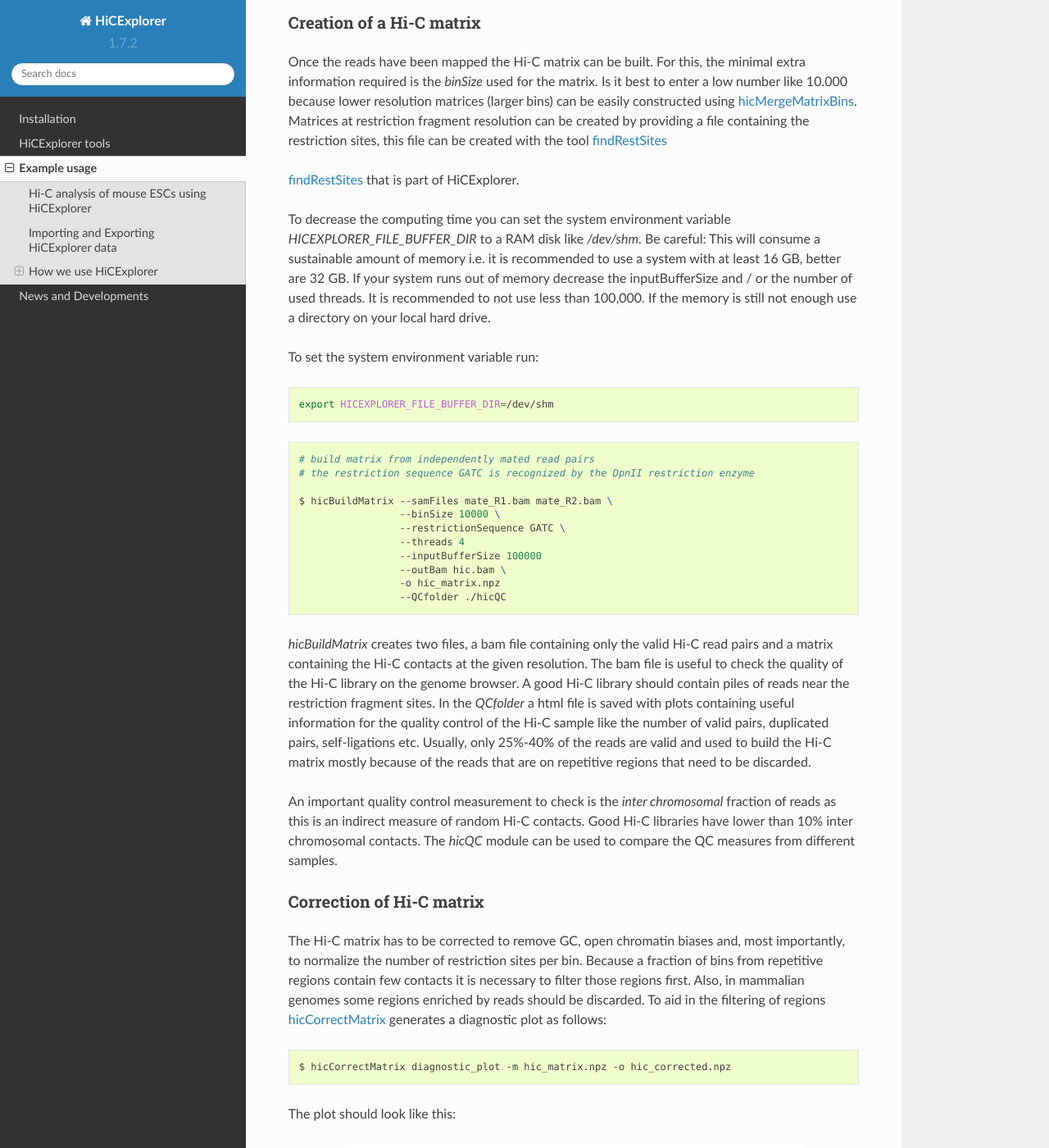
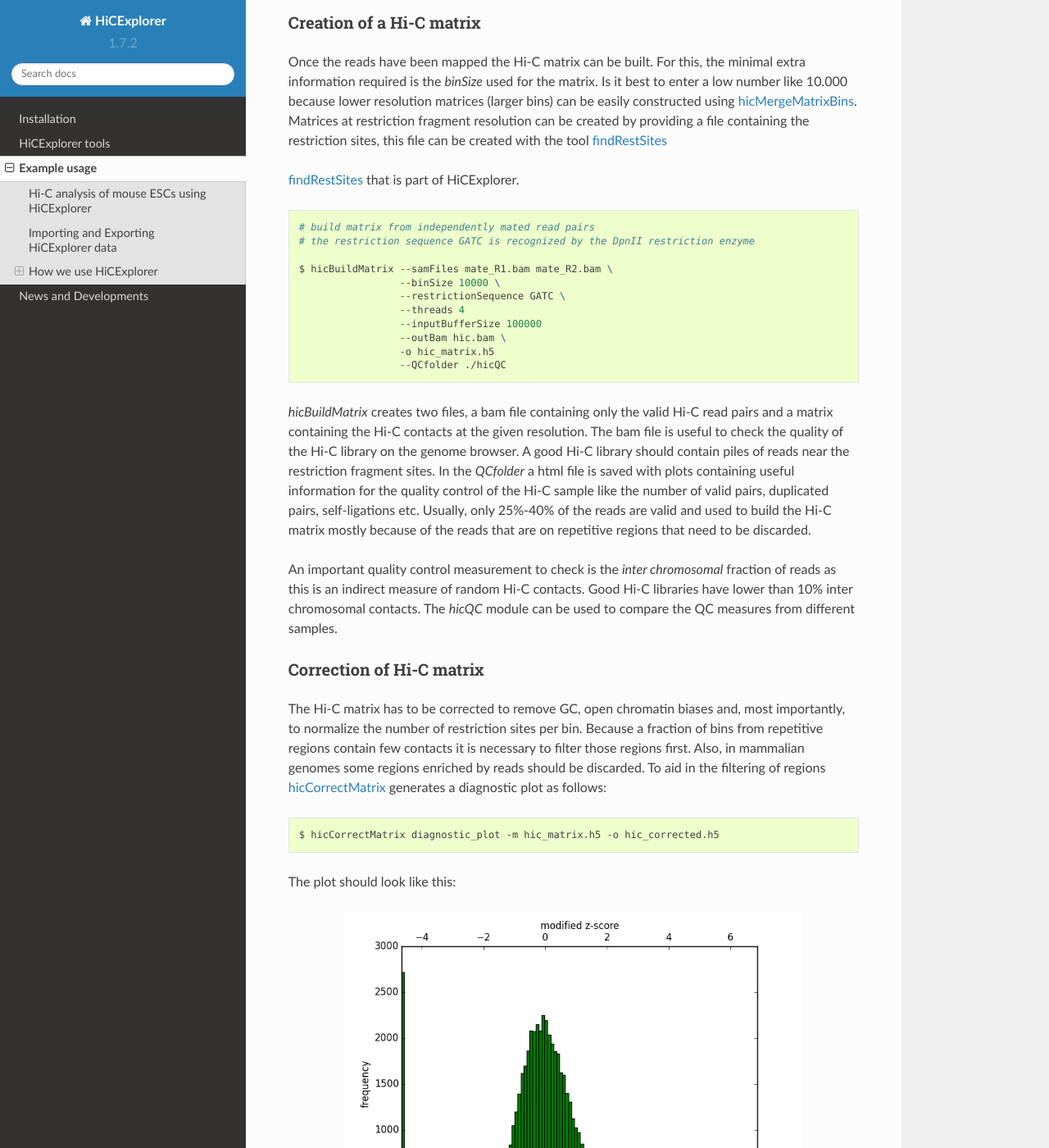
Before and after one commit to deeptools/HiCExplorer, a Sphinx documentation site: the page built from docs/content/example_usage.rst, in a window 1280 px wide and 1400 px high, scrolled down 1379 px. Shown: the whole window at 82% size. Built offline with Sphinx 7.4.7 and the Read the Docs theme 2.0.0, drawn with Linux system fonts in a browser that asks for light colours; some of the changed text lies outside the part shown.

Commit message:
Removed content related to the usage of the ram disk

```diff
--- a/docs/content/example_usage.rst
+++ b/docs/content/example_usage.rst
@@ -73,17 +73,6 @@ containing the restriction sites, this file can be created with the tool :ref:`f
 :ref:`findRestSite`
 that is part of HiCExplorer.
 
-To decrease the computing time you can set the system environment variable `HICEXPLORER_FILE_BUFFER_DIR` to a RAM disk like `/dev/shm`.
-Be careful: This will consume a sustainable amount of memory i.e. it is recommended to use a system with at least 16 GB, better are 32 GB.
-If your system runs out of memory decrease the inputBufferSize and / or the number of used threads. It is recommended to not use less
-than 100,000. If the memory is still not enough use a directory on your local hard drive.
-
-To set the system environment variable run:
-
-.. code:: bash
-
-    export HICEXPLORER_FILE_BUFFER_DIR=/dev/shm
-
 
 .. code-block:: bash
 
@@ -96,7 +85,7 @@ To set the system environment variable run:
                     --threads 4
                     --inputBufferSize 100000
                     --outBam hic.bam \
-                    -o hic_matrix.npz
+                    -o hic_matrix.h5
                     --QCfolder ./hicQC
 
 
@@ -123,7 +112,7 @@ diagnostic plot as follows:
 
 .. code-block:: bash
 
-   $ hicCorrectMatrix diagnostic_plot -m hic_matrix.npz -o hic_corrected.npz
+   $ hicCorrectMatrix diagnostic_plot -m hic_matrix.h5 -o hic_corrected.h5
 
 
 The plot should look like this:
@@ -146,7 +135,7 @@ Once the thresholds have been decided, the matrix can be corrected
 .. code-block:: bash
 
    # correct Hi-C matrix
-   $ hicCorrectMatrix -m hic_matrix.npz --filterThreshold -1.5 5 -o hic_corrected.npz
+   $ hicCorrectMatrix -m hic_matrix.h5 --filterThreshold -1.5 5 -o hic_corrected.h5
 
 
 Visualization of results
@@ -162,7 +151,7 @@ plot the counts using the `--log1p` option.
 
 .. code-block:: bash
 
-   $ hicPlotMatrix -m hic_corrected.npz -o hic_plot.png --region 1:20000000-80000000 --log1p
+   $ hicPlotMatrix -m hic_corrected.h5 -o hic_plot.png --region 1:20000000-80000000 --log1p
 
 
 
@@ -184,7 +173,7 @@ boundaries.
 
 .. code-block:: bash
 
-   $ hicFindTADs -m hic_corrected.npz --outPrefix hic_corrected --numberOfProcessors 16
+   $ hicFindTADs -m hic_corrected.h5 --outPrefix hic_corrected --numberOfProcessors 16
 
 
 This code will produce several files: 1. The TAD-separation score file, 2. the z-score matrix, 3. a bed file
```
Also changed, not shown: docs/content/installation.rst (+0 -11 lines), docs/content/mES-HiC_analysis.rst (+0 -10 lines), 1 other file.
